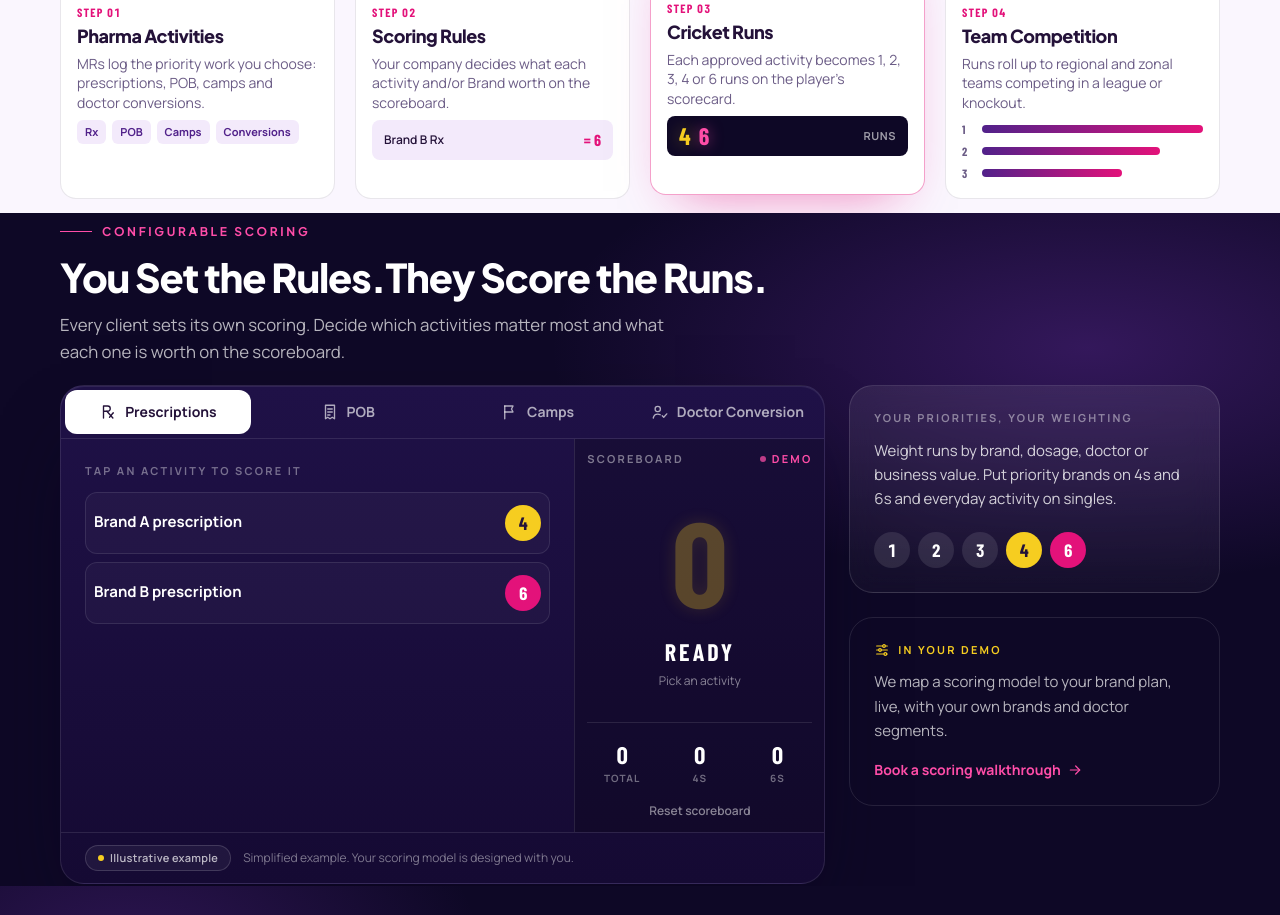
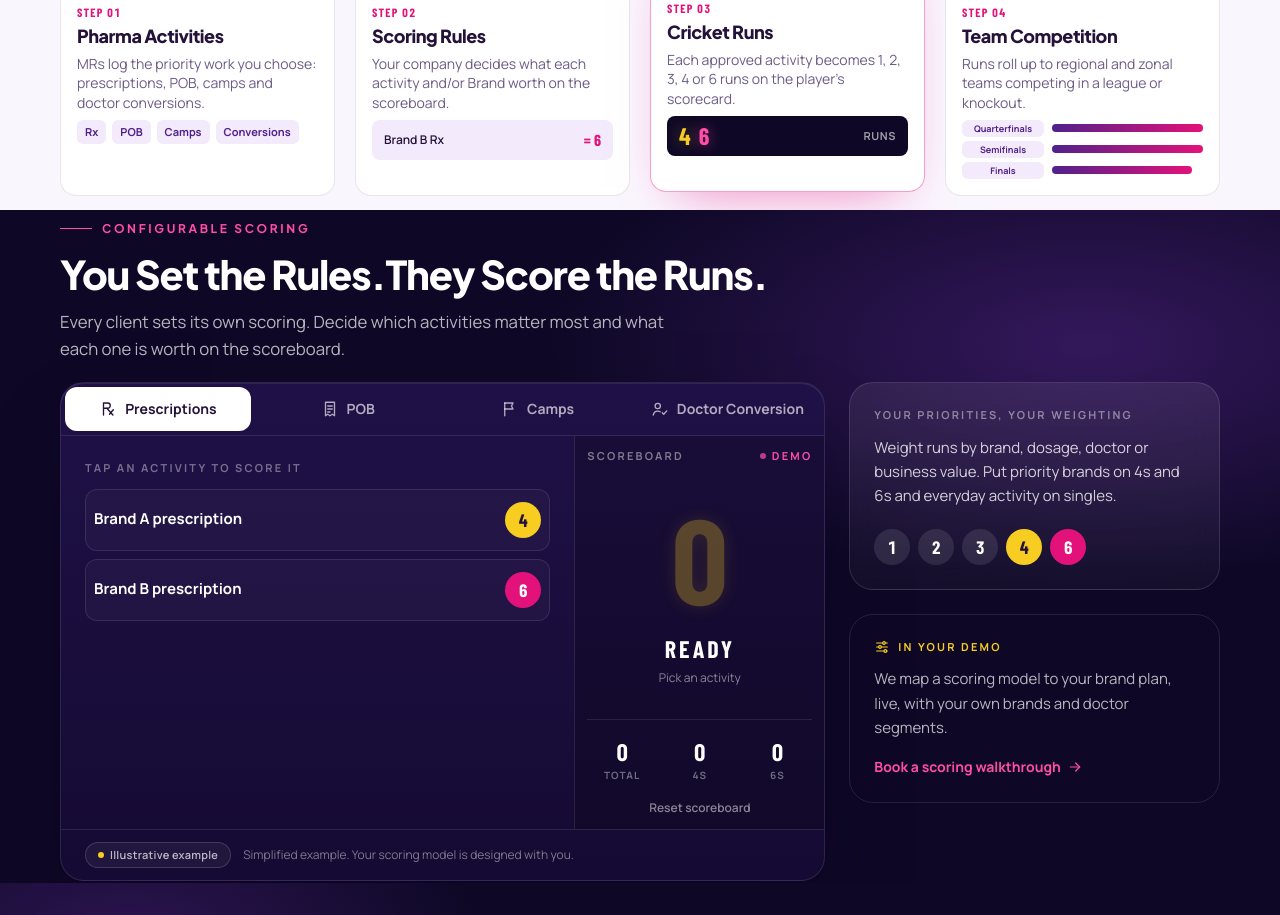
Before and after one commit to Rohan9833/rxpl-microsite, a React (Vite) app in the folder frontend/: page / in a window 1280 px wide. Shown: the part 1080-1995 px from the top of the page. Built offline with nearby package versions, Linux system fonts and the light colour scheme.

Commit message:
Replace team competition ranking numbers with knockout stages on desktop

```diff
--- a/frontend/src/sections1.jsx
+++ b/frontend/src/sections1.jsx
@@ -609,8 +609,11 @@ function StepVisual({ i }) {
     <div className="space-y-1">
       {[92, 74, 58].map((w, k) => (
         <div key={k} className="flex items-center gap-2">
-          <span className="w-3 font-score text-[12px] font-bold text-muted">
+          <span className="w-3 font-score text-[12px] font-bold text-muted @desk:hidden">
             {k + 1}
+          </span>
+          <span className="hidden min-w-[82px] rounded-md bg-lavender px-1.5 py-1 text-center text-[9px] font-bold leading-none text-royal @desk:inline-flex @desk:items-center @desk:justify-center">
+            {["Quarterfinals", "Semifinals", "Finals"][k]}
           </span>
           <span
             className="h-2 rounded-full bg-gradient-to-r from-royal to-magenta"
```
